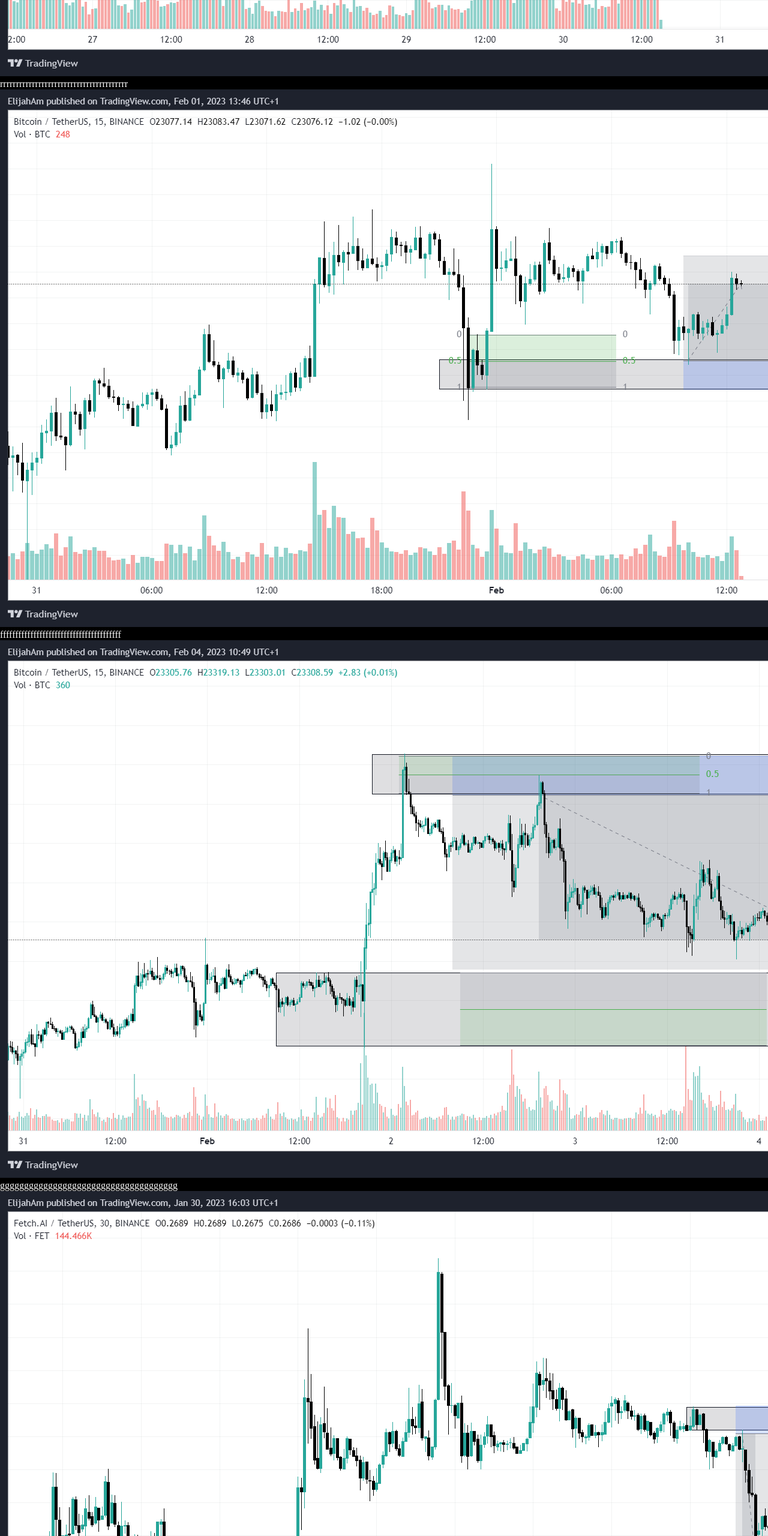
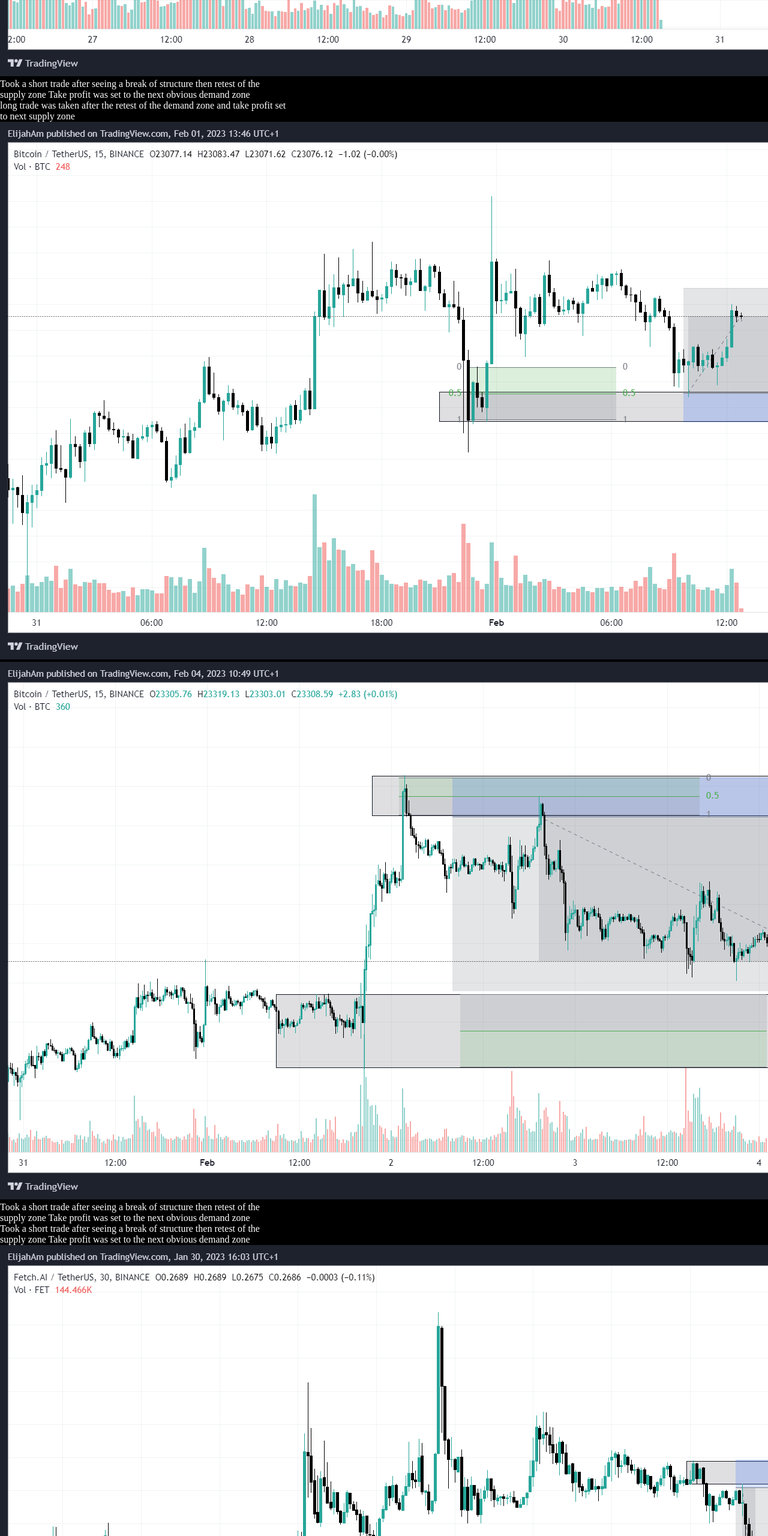
Before and after one commit to ElijahAmodu/Analysis-for-you, a plain HTML site: page index.html in a window 1280 px wide. Shown: the part 1120-3680 px from the top of the page at 60% size. Drawn offline with Linux system fonts and the light colour scheme.

Commit message:
chart explanation

```diff
--- a/index.html
+++ b/index.html
@@ -39,23 +39,27 @@
 
     <section id="chart-1">
         <img src="graphics/chart1.png" alt="crypto chart">
-        <p class="chart-texts">rrrrrrrrrrrrrrrrrrrrrrrrrrrrrrrrrrrrrrrr</p>
+        <p class="chart-texts">Took a short trade after seeing a break of structure then  retest of the <br> supply zone  Take profit was set to the next obvious demand zone</p>
     </section>
+
     <section id="chart-1">
+        <p class="chart-texts">long trade was taken after the retest of the demand zone and take profit set <br> to next supply zone</p>
         <img src="graphics/chart2.png" alt="crypto chart">
-        <p class="chart-texts">ffffffffffffffffffffffffffffffffffffffff</p>
     </section>
+
     <section id="chart-1">
         <img src="graphics/chart3.png" alt="crypto chart">
-        <p class="chart-texts">ggggggggggggggggggggggggggggggggggggg</p>
+        <p class="chart-texts">Took a short trade after seeing a break of structure then  retest of the <br> supply zone  Take profit was set to the next obvious demand zone</p>
     </section>
+
     <section id="chart-1">
+        <p class="chart-texts">Took a short trade after seeing a break of structure then  retest of the <br> supply zone  Take profit was set to the next obvious demand zone</p>
         <img src="graphics/chart4.png" alt="crypto chart">
-        <p class="chart-texts">uuuuuuuuuuuuuuuuuuuuuuuuuuuuuuuuuuuuuuuuuuu</p>
     </section>
+
     <section id="chart-1">
         <img src="graphics/chart5.png" alt="crypto chart">
-        <p class="chart-texts">tttttttttttttttttttttttttttttttttttttttttttt</p>
+        <p class="chart-texts">Lost the trade because i didnt wait for a breakof structure to to downside before taking the trade</p>
     </section>
 </body>
 </html>
```
